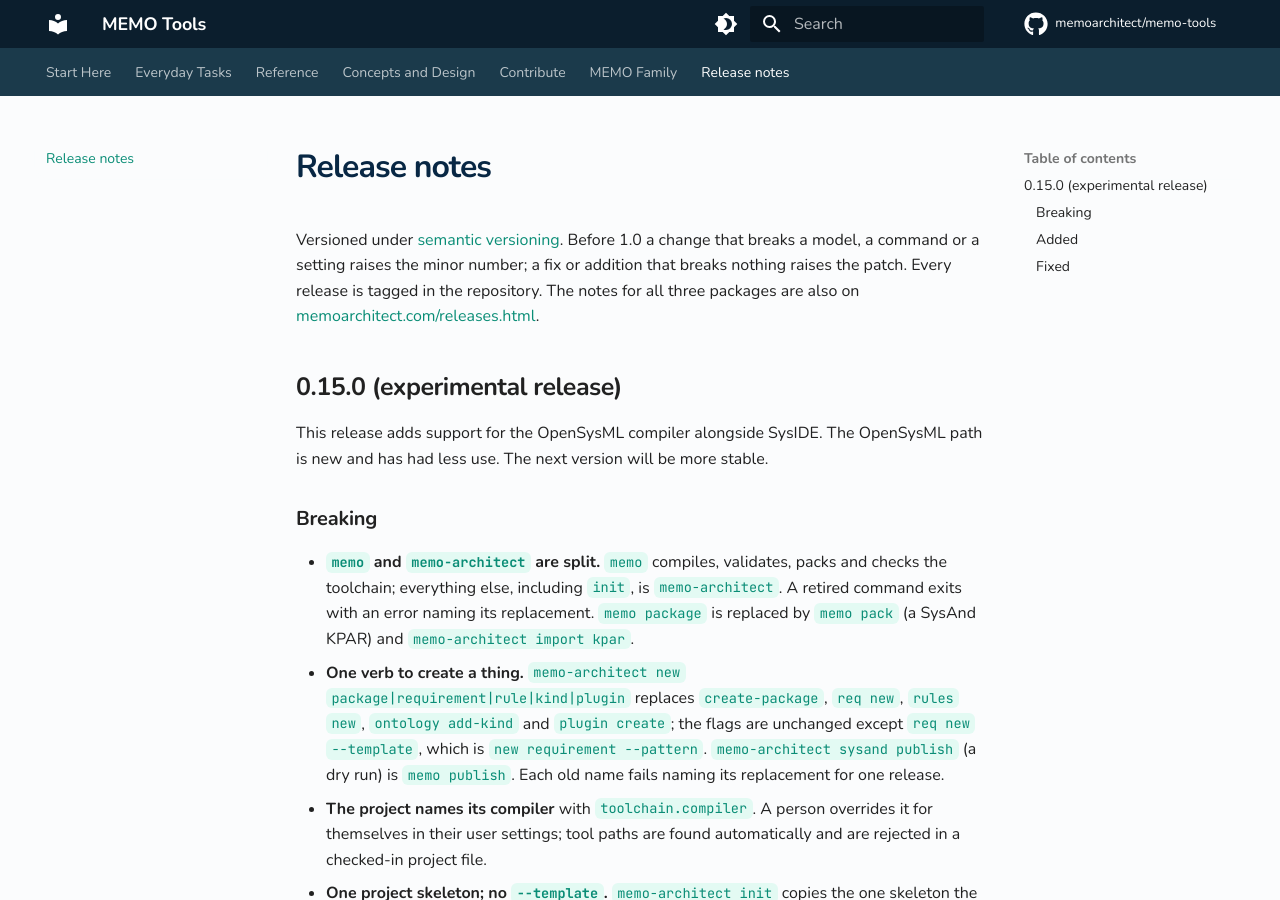
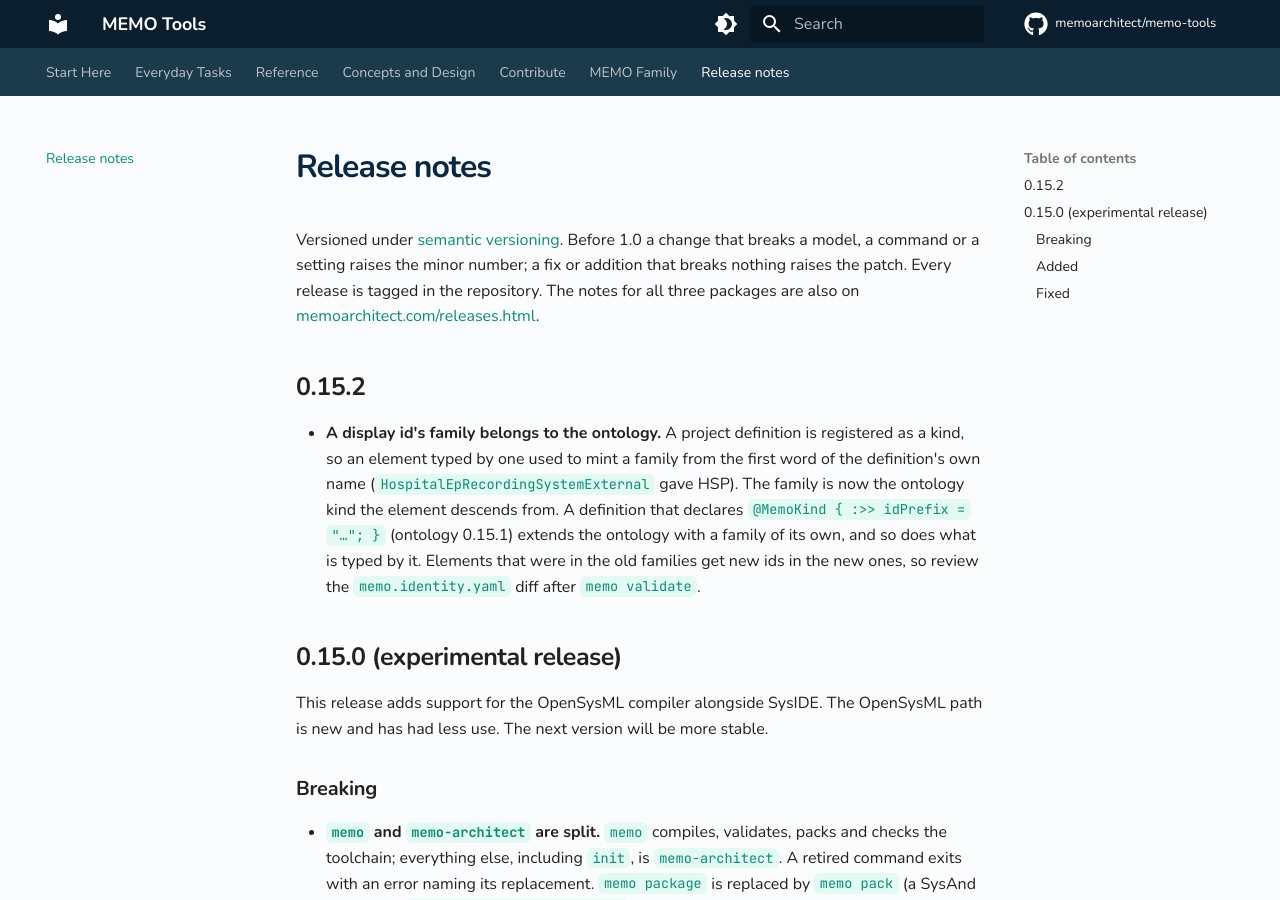
Before and after one commit to memoarchitect/memo-tools, an MkDocs documentation site: the page built from docs/release-notes.md, in a window 1280 px wide and 900 px high. Built offline with MkDocs 1.6.1 and Material for MkDocs 9.7.7, drawn with Linux system fonts in a browser that asks for light colours; comment, search, counter and statistics services are not loaded.

Commit message:
release: 0.15.2
Co-Authored-By: Claude Sonnet 5.5 <noreply@anthropic.com>

```diff
--- a/docs/release-notes.md
+++ b/docs/release-notes.md
@@ -1,6 +1,10 @@
 # Release notes
 
 Versioned under [semantic versioning](https://semver.org/). Before 1.0 a change that breaks a model, a command or a setting raises the minor number; a fix or addition that breaks nothing raises the patch. Every release is tagged in the repository. The notes for all three packages are also on [memoarchitect.com/releases.html](https://memoarchitect.com/releases.html).
+
+## 0.15.2
+
+- **A display id's family belongs to the ontology.** A project definition is registered as a kind, so an element typed by one used to mint a family from the first word of the definition's own name (`HospitalEpRecordingSystemExternal` gave HSP). The family is now the ontology kind the element descends from. A definition that declares `@MemoKind { :>> idPrefix = "…"; }` (ontology 0.15.1) extends the ontology with a family of its own, and so does what is typed by it. Elements that were in the old families get new ids in the new ones, so review the `memo.identity.yaml` diff after `memo validate`.
 
 ## 0.15.0 (experimental release)
 
--- a/package.json
+++ b/package.json
@@ -1,6 +1,6 @@
 {
   "name": "@memoarchitect/tools",
-  "version": "0.15.1",
+  "version": "0.15.2",
   "description": "MEMO tools — SysML v2 parser, semantic model, validation, project operations, and CLI",
   "type": "module",
   "main": "./packages/tools/lib/index.js",
@@ -54,7 +54,7 @@
     "check:transport": "node scripts/measure-transport-latency.mjs"
   },
   "dependencies": {
-    "@memoarchitect/ontology": "0.15.1",
+    "@memoarchitect/ontology": "0.15.2",
     "@openmbee/opensysml": "0.10.0",
     "chalk": "^5.3.0",
     "chokidar": "^4.0.0",
--- a/pyproject.toml
+++ b/pyproject.toml
@@ -1,6 +1,6 @@
 [project]
 name = "memo-tools-docs"
-version = "0.15.1"
+version = "0.15.2"
 description = "Documentation for MEMO Tools"
 requires-python = ">=3.10"
 dependencies = [
```
Also changed, not shown: README.md (+1 -1 lines), 1 other file.
